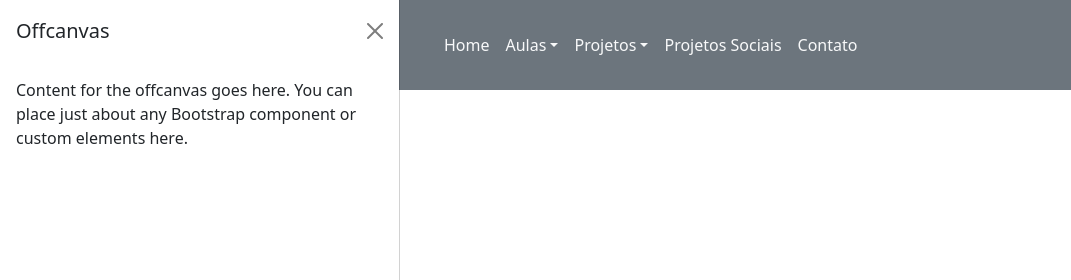
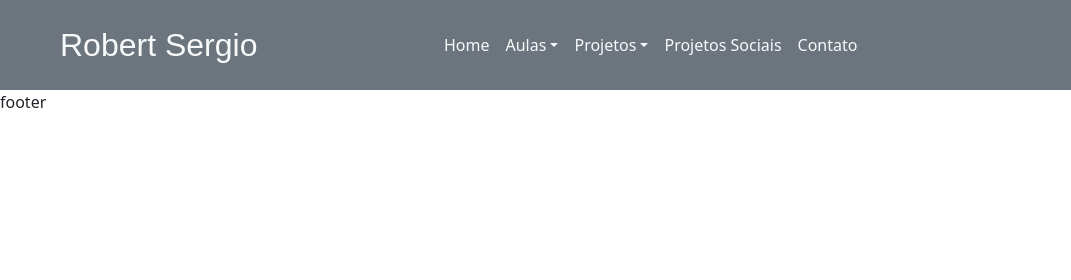
Before and after one commit to robert-sergio/gatsby-frontend, a Gatsby site: page / in a window 1280 px wide. Shown: the top 280 px of the page, 0-1071 px from the left. Built offline with nearby package versions, Linux system fonts and the light colour scheme; Gatsby itself is replaced by a stand-in of ours; a web font is replaced by a local one.

Commit message:
remove sidebar

```diff
--- a/src/components/Layout.js
+++ b/src/components/Layout.js
@@ -1,13 +1,11 @@
 import React from 'react'
 import Footer from './Footer'
 import Navbar from './Navbar'
-import Sidebar from './Sidebar'
 
 export default function layout() {
   return (
     <section>
         <Navbar />
-        <Sidebar />
         <Footer />
     </section>
   )
--- a/src/components/Sidebar.js
+++ /dev/null
@@ -1,15 +0,0 @@
-import React from 'react'
-
-export default function sidebar() {
-  return (
-    <div className="offcanvas offcanvas-start show" tabindex="-1" id="offcanvas" aria-labelledby="offcanvasLabel">
-      <div className="offcanvas-header">
-          <h5 className="offcanvas-title" id="offcanvasLabel">Offcanvas</h5>
-          <button type="button" className="btn-close" data-bs-dismiss="offcanvas" aria-label="Close"></button>
-      </div>
-      <div className="offcanvas-body">
-          Content for the offcanvas goes here. You can place just about any Bootstrap component or custom elements here.
-      </div>
-    </div>
-  )
-}
```
Also changed, not shown: 1 other file.
